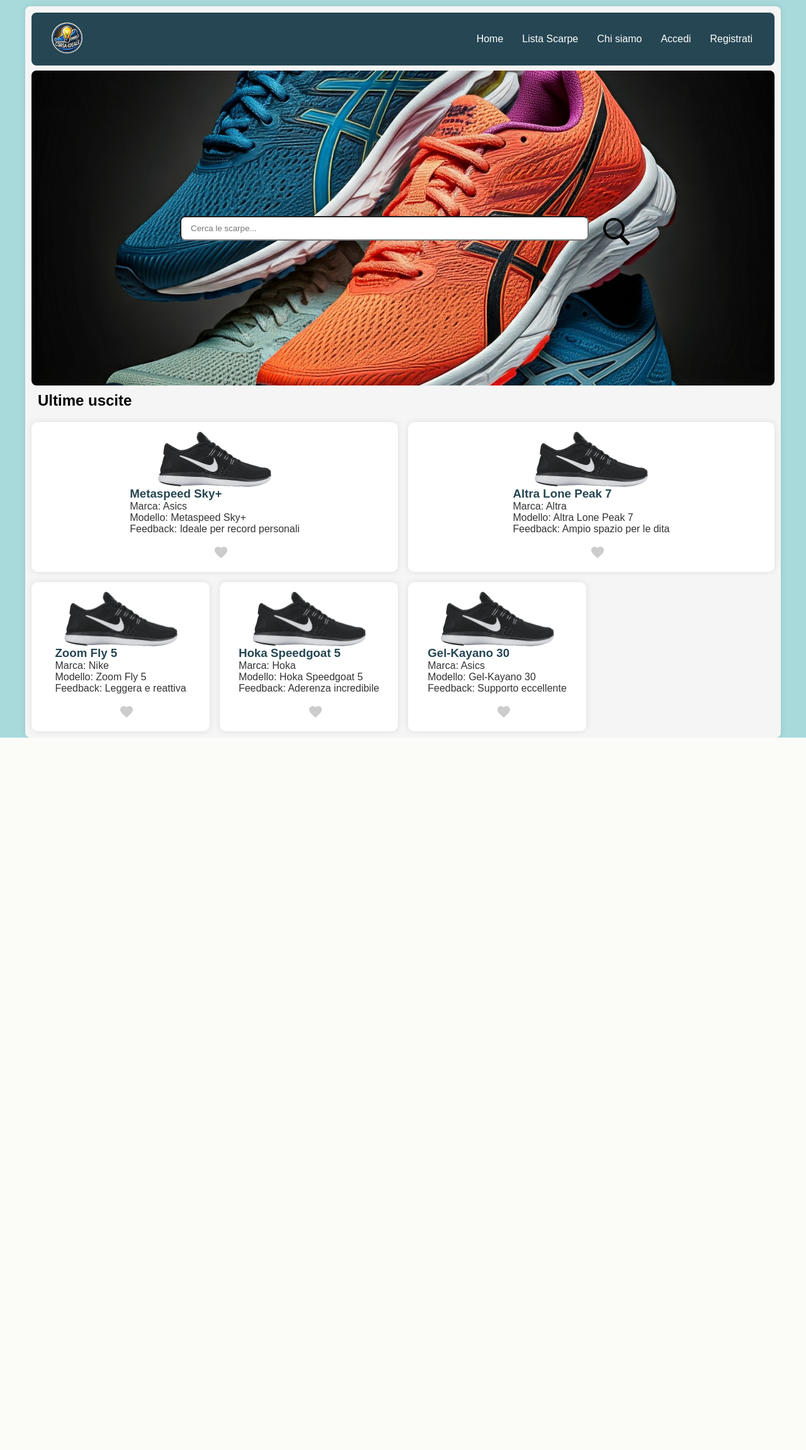
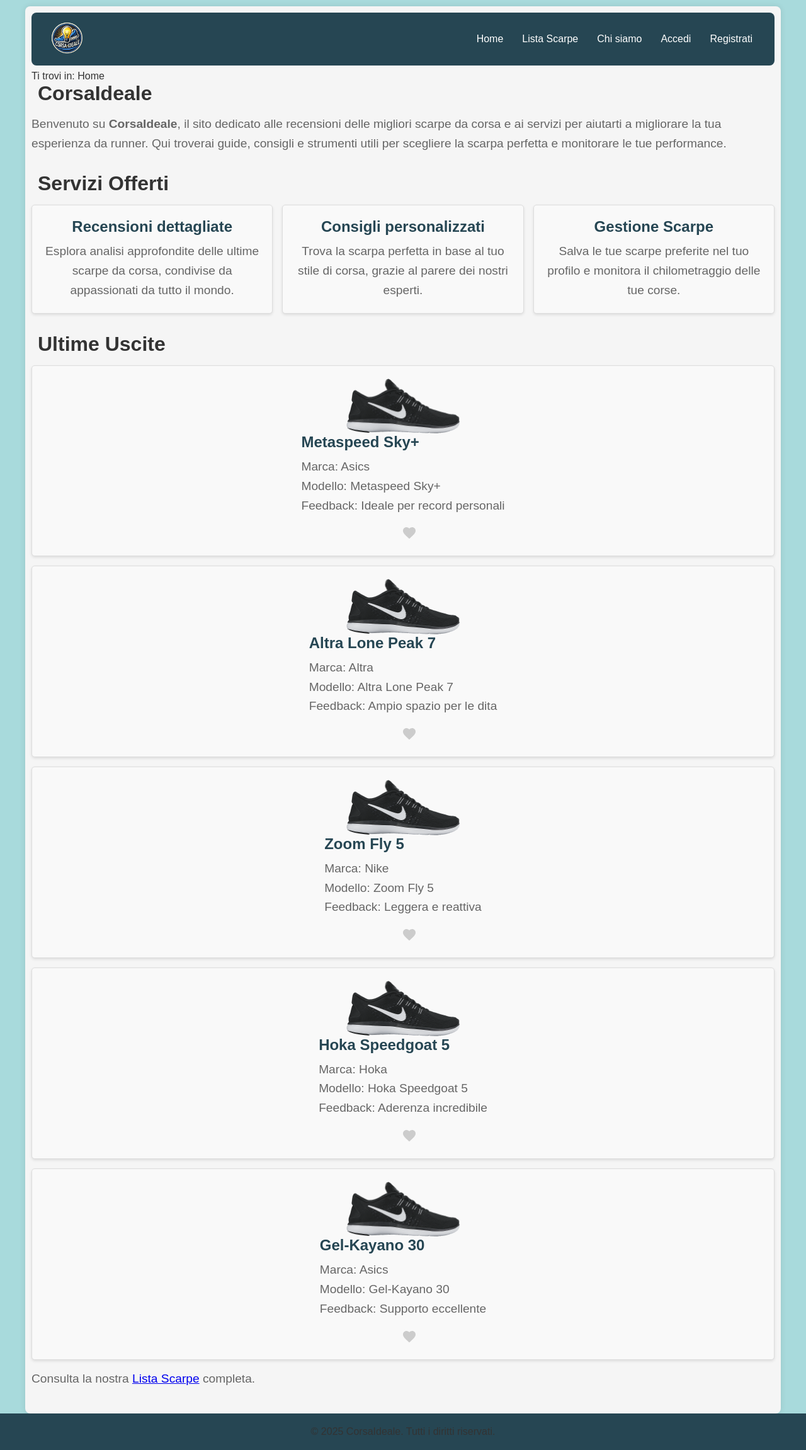
Before and after one commit to ProgettoTecWeb24/Project, a PHP site: page /PHP/index.php in a window 1280 px wide. Shown: the whole page at 63% size. Before the commit the page ends 1171 px from the top, so only its background shows below. Run offline with PHP 8.4, Linux system fonts and the light colour scheme; data comes from the database, SQL or seed files in the repository.

Commit message:
aggiornata home

```diff
--- a/src/CSS/style.css
+++ b/src/CSS/style.css
@@ -203,6 +203,63 @@
     width: 100%;
     margin-top: 1rem;
   }
+
+/*HOME*/
+
+/* Singole sezioni */
+.content {
+  margin-bottom: 30px;
+}
+
+/* Stile per le cards (Ultime Uscite e Servizi Offerti) */
+.cards {
+  display: flex;
+  flex-wrap: wrap;
+  gap: 15px;
+}
+
+.card {
+  flex: 1 1 calc(33.33% - 15px);
+  padding: 20px;
+  border: 1px solid #ddd;
+  border-radius: 5px;
+  background-color: #f9f9f9;
+  text-align: center;
+  box-shadow: 0 2px 4px rgba(0, 0, 0, 0.1);
+  transition: transform 0.2s, box-shadow 0.2s;
+}
+
+.card:hover {
+  transform: scale(1.05);
+  box-shadow: 0 4px 8px rgba(0, 0, 0, 0.2);
+}
+
+/* Titoli delle cards */
+.card h3 {
+  font-size: 1.5em;
+  margin-bottom: 10px;
+}
+
+/* Contenuto delle cards */
+.card p {
+  font-size: 1.2em;
+  color: #555;
+}
+
+/* Titoli delle sezioni */
+.content h2 {
+  font-size: 2em;
+  margin-bottom: 15px;
+  color: #333;
+}
+
+/* Paragrafo (Chi Siamo) */
+.content p {
+  font-size: 1.2em;
+  line-height: 1.6;
+  color: #666;
+}
+
 
   /* PAGINA CHI SIAMO */
 
--- a/src/HTML/index.html
+++ b/src/HTML/index.html
@@ -3,7 +3,7 @@
 
 <head>
     <meta charset="UTF-8">
-    <meta name="description" content="">
+    <meta name="description" content="CorsaIdeale - Recensioni di scarpe e servizi dedicati ai runner">
     <meta name="viewport" content="width=device-width, initial-scale=1.0">
     <title>CorsaIdeale</title>
     <link rel="stylesheet" href="../CSS/style.css" media="screen">
@@ -15,7 +15,10 @@
 </head>
 
 <body>
+    <main>
         <div class="wrapper">
+            <!-- Navbar -->
+            <header>
                 <nav class="navbar" id="navbar-id">
                     <a href="index.php">
                         <img class="logo-navbar" src="../assets/logo.png" alt="Logo del sito">
@@ -31,19 +34,56 @@
                         <li class="navbar-item"><a href="registrati.php">Registrati</a></li>
                     </ul>
                 </nav>
-        <div class="searchbar">
-            <input class="search-input" type="text" placeholder="Cerca le scarpe..." />
-            <button type="submit" class="search-button">
-                <img src="../assets/search-icon.svg" alt="Cerca" />
-            </button>
+
+                <nav id="breadcrumb" aria-label="Percorso">
+                    <p>Ti trovi in: <span lang="en">Home</span></p>
+                  </nav>
+            </header>
+
+            <!-- Chi Siamo -->
+            <div class="content">
+                <h2>CorsaIdeale</h2>
+                <p>
+                    Benvenuto su <strong>CorsaIdeale</strong>, il sito dedicato alle recensioni delle migliori scarpe da corsa
+                    e ai servizi per aiutarti a migliorare la tua esperienza da runner. Qui troverai guide, consigli e
+                    strumenti utili per scegliere la scarpa perfetta e monitorare le tue performance.
+                </p>
             </div>
-        <h2>Ultime uscite</h2>
+
+            <!-- Servizi Offerti -->
+            <div class="content">
+                <h2>Servizi Offerti</h2>
                 <div class="cards">
-            {last_released_shoes}
+                    <div class="card">
+                        <h3>Recensioni dettagliate</h3>
+                        <p>Esplora analisi approfondite delle ultime scarpe da corsa, condivise da appassionati da tutto il mondo.</p>
+                    </div>
+                    <div class="card">
+                        <h3>Consigli personalizzati</h3>
+                        <p>Trova la scarpa perfetta in base al tuo stile di corsa, grazie al parere dei nostri esperti.</p>
+                    </div>
+                    <div class="card">
+                        <h3>Gestione Scarpe</h3>
+                        <p>Salva le tue scarpe preferite nel tuo profilo e monitora il chilometraggio delle tue corse.</p>
+                    </div>
+
                 </div>
             </div>
 
+            <!-- Ultime Uscite -->
+            <div class="content">
+                <h2>Ultime Uscite</h2>
+                <div class="cards">
+                    {last_released_shoes}
+                    <p>Consulta la nostra <a href="lista.php">Lista Scarpe</a> completa.</p>
+                </div>
+            </div>
+        </div>
+    </main>
 
+    <footer>
+        <p>&copy; 2025 CorsaIdeale. Tutti i diritti riservati.</p>
+    </footer>
 </body>
 
 </html>
```
Lines whose indentation alone changed are shown as unchanged.
